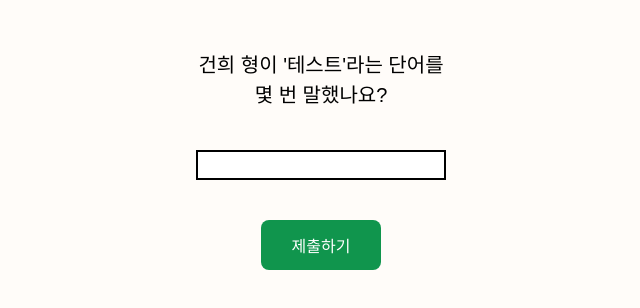
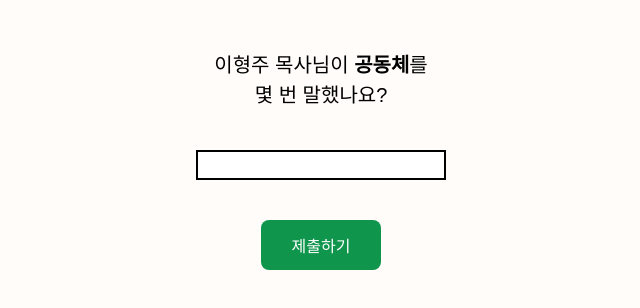
Before and after one commit to JungYunHan/retreat, a React (Vite) app: page /video/question-one in a window 1280 px wide. Shown: the top 308 px of the page, without its empty margins (319-959 px from the left). Built offline with nearby package versions, Linux system fonts and the light colour scheme; a web font is replaced by a local one.

Commit message:
modify: 변경된 영상에 맞게 질문 수정 및 정답 수정

```diff
--- a/src/pages/VideoQuiz/VideoQuestionOnePage/index.tsx
+++ b/src/pages/VideoQuiz/VideoQuestionOnePage/index.tsx
@@ -22,7 +22,11 @@ const VideoQuestionOnePage = () => {
   }
 
   const handleButtonClick = () => {
-    if (input === '1' || input === '1번') {
+    if (!input) {
+      return
+    }
+
+    if (input === '2' || input === '2번') {
       setIsAnswerCorrectModalOpen(true)
     } else {
       setIsAnswerWrongModal(true)
@@ -31,17 +35,18 @@ const VideoQuestionOnePage = () => {
 
   const handleIsAnswerCorrectModalClose = () => {
     setIsAnswerCorrectModalOpen(false)
-    navigate('/')
+    navigate('/final')
   }
 
   const handleModalButtonClick = () => {
     setIsAnswerWrongModal(false)
+    navigate('/video')
   }
 
   return (
     <Layout>
       <Title>
-        건희 형이 '테스트'라는 단어를
+        이형주 목사님이 <Strong>공동체</Strong>를
         <br />몇 번 말했나요?
       </Title>
       <Input onChange={handleInputChange} />
```
